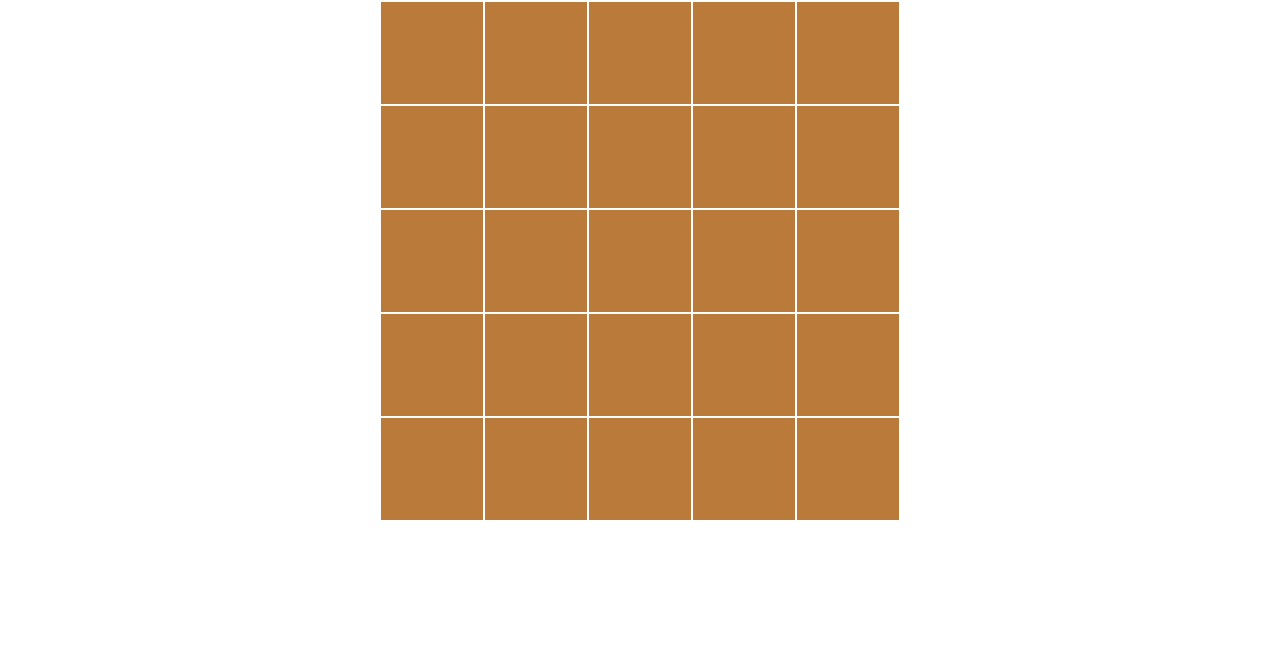
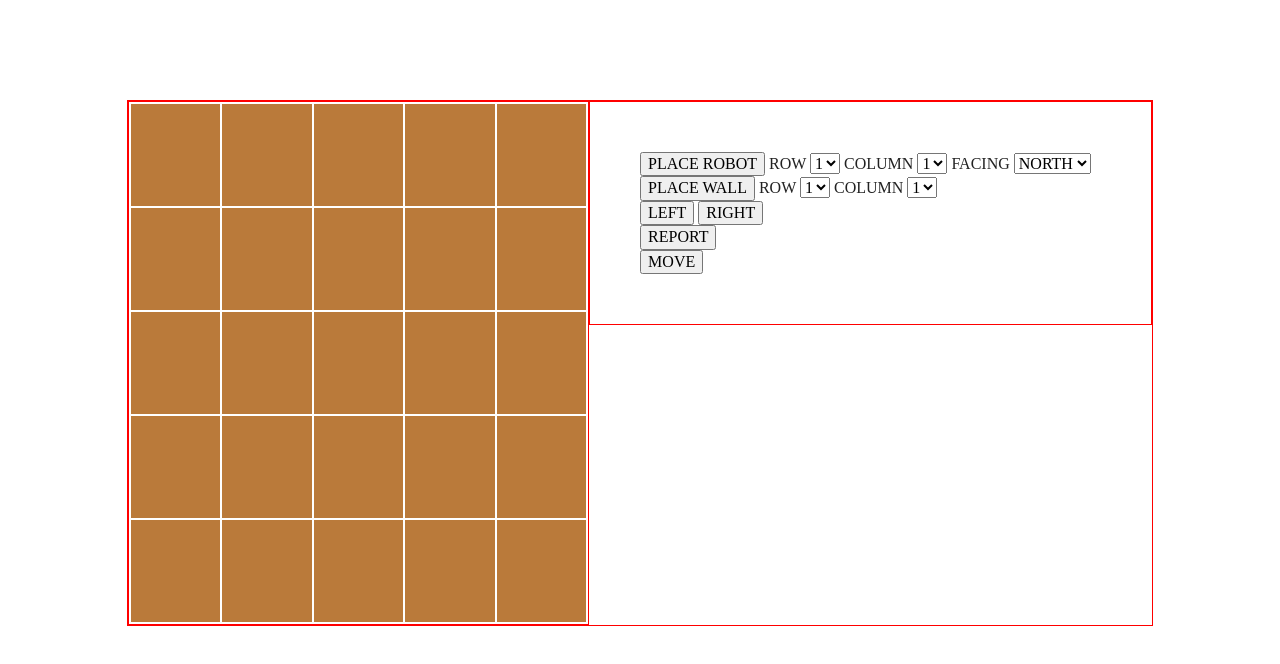
Before and after one commit to Chika-Okafor/toy-robot, a website built with Parcel: page index.html in a window 1280 px wide. Built offline with nearby package versions, Linux system fonts and the light colour scheme.

Commit message:
added HTML and CSS for controls

```diff
--- a/css/main.css
+++ b/css/main.css
@@ -86,10 +86,30 @@ textarea {
 /* ==========================================================================
    Author's custom styles
    ========================================================================== */
-table {
+
+body {
+  display: flex;
+  align-items: flex-start;
+  justify-content: center;
+  width: 100%;
+}
+
+#game-ui {
+  border: 1px solid red;
+  display: flex;
+  align-items: flex-start;
+  flex-flow: row nowrap;
+  justify-content: flex-start;
+  margin-top: 100px;
+  width: 80%;
+}
+
+#game-board {
+  border: 1px solid red;
   display: flex;
   align-items: center;
   justify-content: center;
+  width: 50%;
 }
 
 td {
@@ -97,6 +117,16 @@ td {
   height: 100px;
   text-align: center;
   width: 100px;
+}
+
+#game-ctrls {
+  border: 1px solid red;
+  display: flex;
+  align-items: flex-start;
+  flex-flow: column nowrap;
+  justify-content: flex-start;
+  padding: 50px;
+  width: 50%;
 }
 
 /* ==========================================================================
--- a/index.html
+++ b/index.html
@@ -25,8 +25,8 @@
 <body>
 
   <!-- Add your site or application content here -->
-
-  <table>
+  <div id="game-ui">
+    <table id="game-board">
       <tr class="row-5">
         <td class="empty-cell col-1"></td>
         <td class="empty-cell col-2"></td>
@@ -64,6 +64,64 @@
       </tr>
     </table>
 
+    <div id="game-ctrls">
+      <div id="place-robot-ctrls">
+        <button id="place-robot">PLACE ROBOT</button>
+        <label for="row">ROW</label>
+        <select name="row" class="row">
+          <option>1</option>
+          <option>2</option>
+          <option>3</option>
+          <option>4</option>
+          <option>5</option>
+        </select>
+        <label for="column">COLUMN</label>
+        <select name="column" class="column">
+          <option>1</option>
+          <option>2</option>
+          <option>3</option>
+          <option>4</option>
+          <option>5</option>
+        </select>
+        <label for="facing">FACING</label>
+        <select name="facing" class="facing">
+          <option>NORTH</option>
+          <option>SOUTH</option>
+          <option>EAST</option>
+          <option>WEST</option>
+        </select>
+      </div>
+
+      <div id="place-wall-ctrls">
+        <button id="place-wall">PLACE WALL</button>
+        <label for="row">ROW</label>
+        <select name="row" class="row">
+          <option>1</option>
+          <option>2</option>
+          <option>3</option>
+          <option>4</option>
+          <option>5</option>
+        </select>
+        <label for="column">COLUMN</label>
+        <select name="column" class="column">
+          <option>1</option>
+          <option>2</option>
+          <option>3</option>
+          <option>4</option>
+          <option>5</option>
+        </select>
+      </div>
+
+      <div id="rotate-robot-ctrls">
+        <button>LEFT</button>
+        <button>RIGHT</button>
+      </div>
+
+      <button>REPORT</button>
+      <button>MOVE</button>
+    </div>
+  </div>
+
 
   <script src="js/vendor/modernizr-3.11.2.min.js"></script>
   <script src="js/plugins.js"></script>
```
Lines whose indentation alone changed are shown as unchanged.
